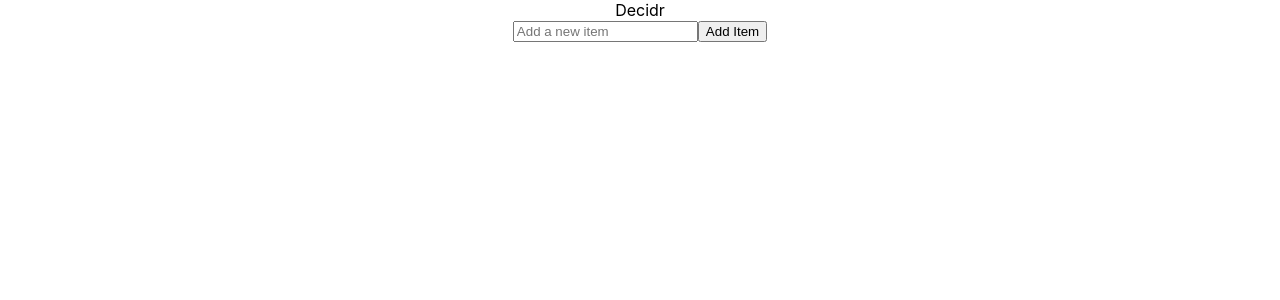
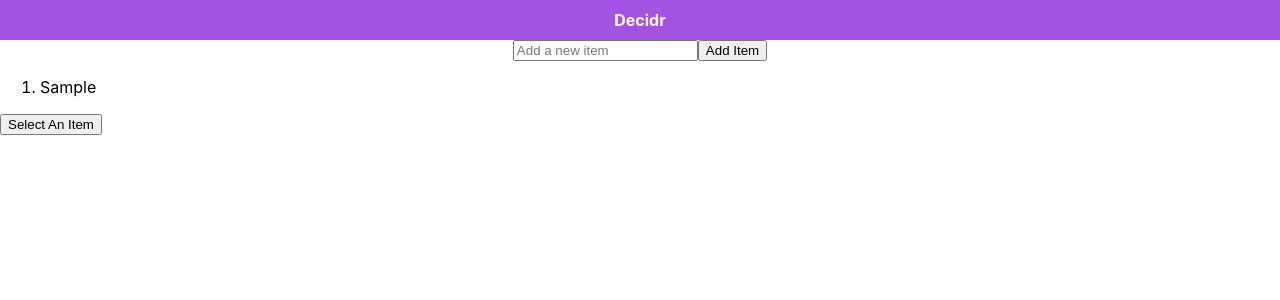
Before and after one commit to garetshough14/decidr, a React (Create React App) app: page / in a window 1280 px wide. Both pictures are taken after typing "Sample" into the empty fields and a click on the button "Add Item". Shown: the top 300 px of the page. Built offline with nearby package versions, Linux system fonts and the light colour scheme.

Commit message:
cleaned up code and seperated into components

```diff
--- a/src/App.css
+++ b/src/App.css
@@ -1,38 +1,12 @@
-.App {
-  text-align: center;
+header{
+    font-weight: bold;
+    background-color: #A452E2;
+    display: flex;
+    justify-content: center;
+    padding: 10px;
+    color: #FFFFFF;
 }
-
-.App-logo {
-  height: 40vmin;
-  pointer-events: none;
+form{
+    display: flex;
+    justify-content: center;
 }
-
-@media (prefers-reduced-motion: no-preference) {
-  .App-logo {
-    animation: App-logo-spin infinite 20s linear;
-  }
-}
-
-.App-header {
-  background-color: #282c34;
-  min-height: 100vh;
-  display: flex;
-  flex-direction: column;
-  align-items: center;
-  justify-content: center;
-  font-size: calc(10px + 2vmin);
-  color: white;
-}
-
-.App-link {
-  color: #61dafb;
-}
-
-@keyframes App-logo-spin {
-  from {
-    transform: rotate(0deg);
-  }
-  to {
-    transform: rotate(360deg);
-  }
-}
--- a/src/App.js
+++ b/src/App.js
@@ -1,20 +1,30 @@
-import logo from './logo.svg';
-import './App.css';
-import {useState} from 'react';
-import AddItem from './components/AddItem';
+import "./App.css";
+import { useState } from "react";
+// import AddItem from "./components/AddItem";
+// import DisplayList from "./components/DisplayList";
+import Header from "./components/Header";
+import Footer from "./components/Footer";
+import Content from "./components/Content";
 
 function App() {
-  const [listContainer,setListContainer] = useState([]);
+  const [listContainer, setListContainer] = useState([]);
+  const [selectedItem, setSelectedItem] = useState("");
 
-  console.log(listContainer)
+  const selectItem = () => {
+    const random = Math.floor(Math.random() * listContainer.length);
+    setSelectedItem(listContainer.length > 0 ? listContainer[random] : "");
+  };
+
   return (
     <div className="App">
-      <header>
-        Decidr
-      </header>
-      <AddItem
+      <Header/>
+      <Content
+        setListContainer={setListContainer}
         listContainer={listContainer}
-        setListContainer = {setListContainer}
+        selectedItem={selectedItem}
+      />
+      <Footer
+        selectItem={selectItem}
       />
     </div>
   );
--- a/src/components/AddItem.js
+++ b/src/components/AddItem.js
@@ -9,9 +9,10 @@ const formSubmit = (event) => {
     setNewItem('');
 ;
 }
-
     return(
-        <form onSubmit={formSubmit}>
+        <form
+            className="form"
+            onSubmit={formSubmit}>
             <input
                 id="add-item"
                 value={newItem}
--- /dev/null
+++ b/src/components/Content.js
@@ -0,0 +1,19 @@
+import DisplayList from "./DisplayList"
+import AddItem from "./AddItem"
+export default function Content(props) {
+
+    return(
+        <main>
+        <AddItem
+          setListContainer={props.setListContainer}
+          listContainer={props.listContainer}
+        />
+        {props.selectedItem.length > 0 ? (
+          <p>{props.selectedItem}</p>
+        ) : (
+          <DisplayList
+            listContainer={props.listContainer} />
+        )}
+      </main>
+    )
+  }
--- /dev/null
+++ b/src/components/DisplayList.js
@@ -0,0 +1,10 @@
+export default function DisplayList({ listContainer }) {
+  const displayList = listContainer.map((item, index) => (
+    <li key={index}>{item}</li>
+  ));
+  return(
+      <ol>
+          {displayList}
+      </ol>
+  )
+}
--- /dev/null
+++ b/src/components/Footer.js
@@ -0,0 +1,10 @@
+export default function Footer(props) {
+
+    return(
+        <button
+            onClick={props.selectItem}
+        >
+            Select An Item
+        </button>
+    )
+  }
--- /dev/null
+++ b/src/components/Header.js
@@ -0,0 +1,6 @@
+export default function Header() {
+
+    return(
+        <header className="header">Decidr</header>
+    )
+  }
```
Also changed, not shown: src/Footer.css (added).
